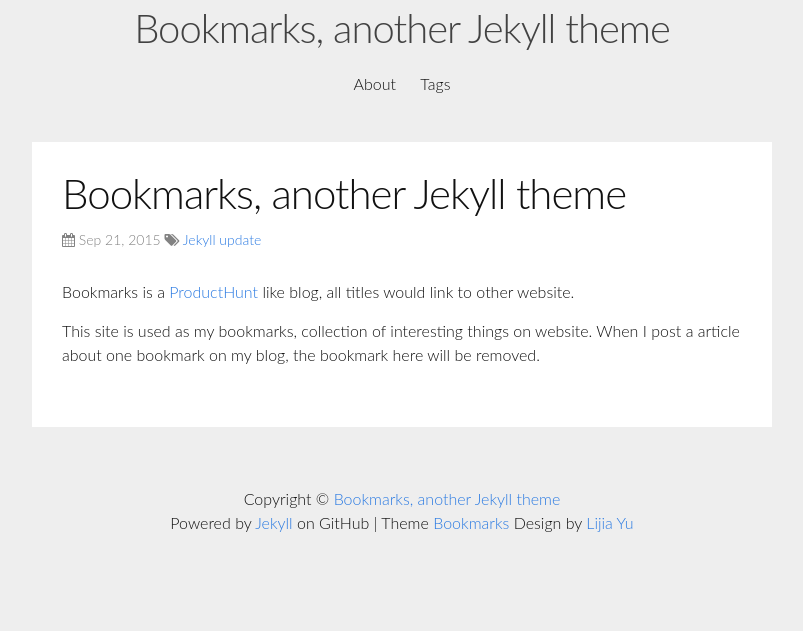
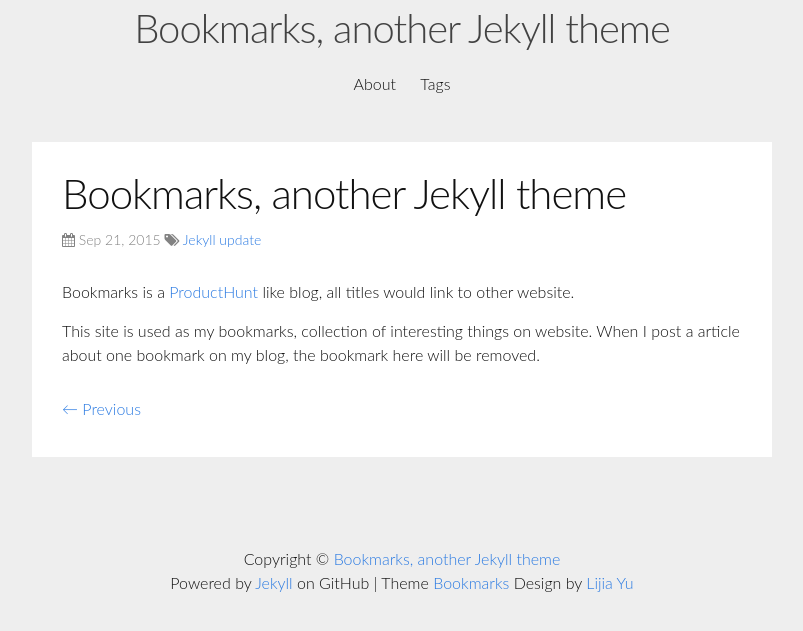
Before and after one commit to yulijia/bookmarks, a Jekyll site: the page built from _posts/2015-09-21-welcome-to-jekyll.markdown, in a window 1280 px wide. Shown: the top 631 px of the page, without its empty margins (238-1041 px from the left). Built offline with Jekyll 4.4.1, drawn with Linux system fonts in a browser that asks for light colours; nearby versions of some CDN libraries.

Commit message:
add paginate

```diff
--- a/_config.yml
+++ b/_config.yml
@@ -10,3 +10,4 @@
 
 # Build settings
 markdown: kramdown
+paginate: 5
--- /dev/null
+++ b/_includes/page_pagination.html
@@ -0,0 +1,17 @@
+<!--div class="hentry"-->
+
+<section class="pager">
+<ul>
+    {% if page.previous %}
+    <li class="previous"><a href="{{ site.baseurl }}{{ page.previous.url }}" title="{{ page.previous.title }}">&larr; Previous</a></li>
+    {% else %}
+    <li class="disabled"><a>&larr; Previous</a></li>
+    {% endif %}
+    {% if page.next %}
+    <li class="next"><a href="{{ site.baseurl }}{{ page.next.url }}" title="{{ page.next.title }}">Next &rarr;</a></li>
+    {% else %}
+    <li class="disabled"><a>Next &rarr;</a>
+    {% endif %}
+  </ul>
+</section>
+<!--/div-->
--- /dev/null
+++ b/_includes/post_pagination.html
@@ -0,0 +1,14 @@
+<section class="pager">
+<!--div class="hentry"-->
+{% if paginator.previous_page %}
+  {% if paginator.previous_page == 1 %}
+  <li class="previous"><a href="{{site.baseurl}}/" title="Next">&larr; Next</a></li>
+  {% else %}
+  <li class="previous"><a href="{{site.baseurl}}/page{{ paginator.previous_page }}/" title="Next">&larr; Next</a></li>
+  {% endif %}
+  {% endif %}
+  {% if paginator.next_page %}
+  <li class="next"><a href="{{site.baseurl}}/page{{ paginator.next_page }}/" title="Previous">Previous &rarr;</a></li>
+  {% endif %}
+<!--/div-->
+</section>
--- a/_layouts/default.html
+++ b/_layouts/default.html
@@ -6,13 +6,12 @@
   <body>
 
     {% include header.html %}
-
     <div class="page-content">
       <div class="wrapper">
         {{ content }}
-      </div>
+    {% include post_pagination.html %}
     </div>
-
+    </div>
     {% include footer.html %}
 
   </body>
--- a/_layouts/post.html
+++ b/_layouts/post.html
@@ -21,5 +21,7 @@
   <article class="post-content">
     {{ content }}
   </article>
+{% include page_pagination.html%}
+
 </div>
 </div>
--- a/_sass/_layout.scss
+++ b/_sass/_layout.scss
@@ -176,3 +176,16 @@
   padding:$spacing-unit;
   margin-bottom:$spacing-unit;
 }
+/**
+ * Pagination Style
+  */
+
+.pager{
+  margin-bottom: 60px;
+  text-align: center;
+  ul { display: block; margin: 20px 0; }
+  li{list-style: none;}
+  li.previous a{float:left;}
+  li.next a{float:right;}
+  li.disabled {display:none;}
+}
--- a/index.html
+++ b/index.html
@@ -3,7 +3,7 @@
 ---
 
   <ul class="post-list">
-    {% for post in site.posts %} <!--site.posts-->
+    {% for post in paginator.posts %} <!--site.posts-->
     <article class="hentry" itemprop="articleBody">
 
     <li>
```
